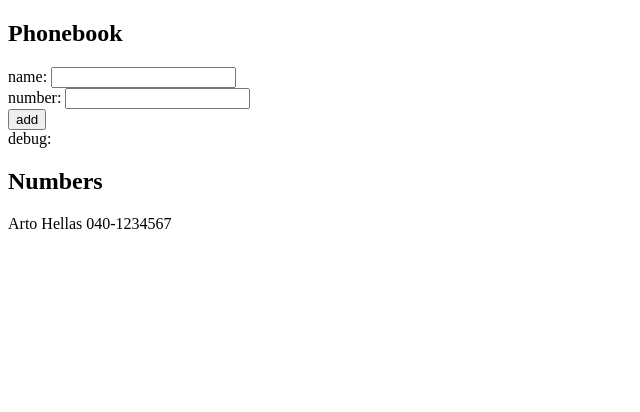
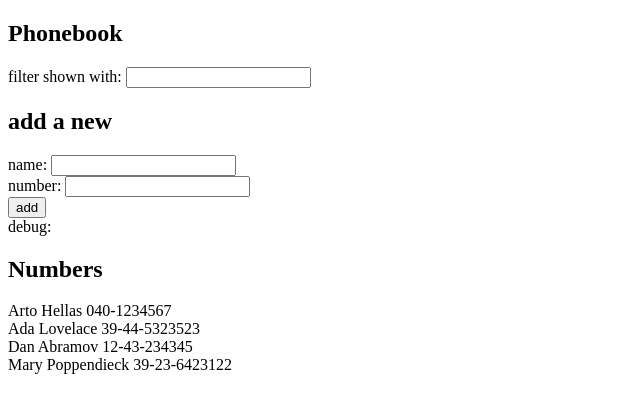
Before and after one commit to iggyshu/fullstackopen, a React (Create React App) app in the folder part2/phonebook/: page / in a window 1280 px wide. Shown: the top 412 px of the page, without its empty margins (0-640 px from the left). Built offline with nearby package versions, Linux system fonts and the light colour scheme.

Commit message:
part2: ex 2.9

```diff
--- a/part2/phonebook/src/App.js
+++ b/part2/phonebook/src/App.js
@@ -9,9 +9,14 @@
 const App = () => {
   const [persons, setPersons] = useState([
     { name: "Arto Hellas", number: "040-1234567" },
+    { name: "Ada Lovelace", number: "39-44-5323523", id: 2 },
+    { name: "Dan Abramov", number: "12-43-234345", id: 3 },
+    { name: "Mary Poppendieck", number: "39-23-6423122", id: 4 },
   ]);
   const [newName, setNewName] = useState("");
   const [newNumber, setNewNumber] = useState("");
+  const [searchParam, setSearchParam] = useState("");
+  const [matchedPersons, setMatchedPersons] = useState(persons);
 
   const handleFormSubmit = (event) => {
     event.preventDefault();
@@ -19,8 +24,23 @@
       alert(`${newName} is already added to phonebook`);
     } else {
       setPersons(persons.concat([{ name: newName, number: newNumber }]));
+      setMatchedPersons(persons.concat([{ name: newName, number: newNumber }]));
       setNewName("");
       setNewNumber("");
+      setSearchParam("");
+    }
+  };
+
+  const handleSearchParamChange = (event) => {
+    console.log(event.target.value);
+    setSearchParam(event.target.value);
+    if (event.target.value.length === 0) {
+      setMatchedPersons(persons.concat());
+    } else {
+      const search = event.target.value.toLowerCase();
+      setMatchedPersons(
+        persons.filter((person) => person.name.toLowerCase().includes(search))
+      );
     }
   };
 
@@ -37,6 +57,11 @@
   return (
     <div>
       <h2>Phonebook</h2>
+      <div>
+        filter shown with:{" "}
+        <input value={searchParam} onChange={handleSearchParamChange} />
+      </div>
+      <h2>add a new</h2>
       <form onSubmit={handleFormSubmit}>
         <div>
           name: <input value={newName} onChange={handleNameChange} />
@@ -50,7 +75,7 @@
       </form>
       <div>debug: {newName}</div>
       <h2>Numbers</h2>
-      {persons.map((person) => (
+      {matchedPersons.map((person) => (
         <Number name={person.name} number={person.number} key={person.name} />
       ))}
     </div>
```
